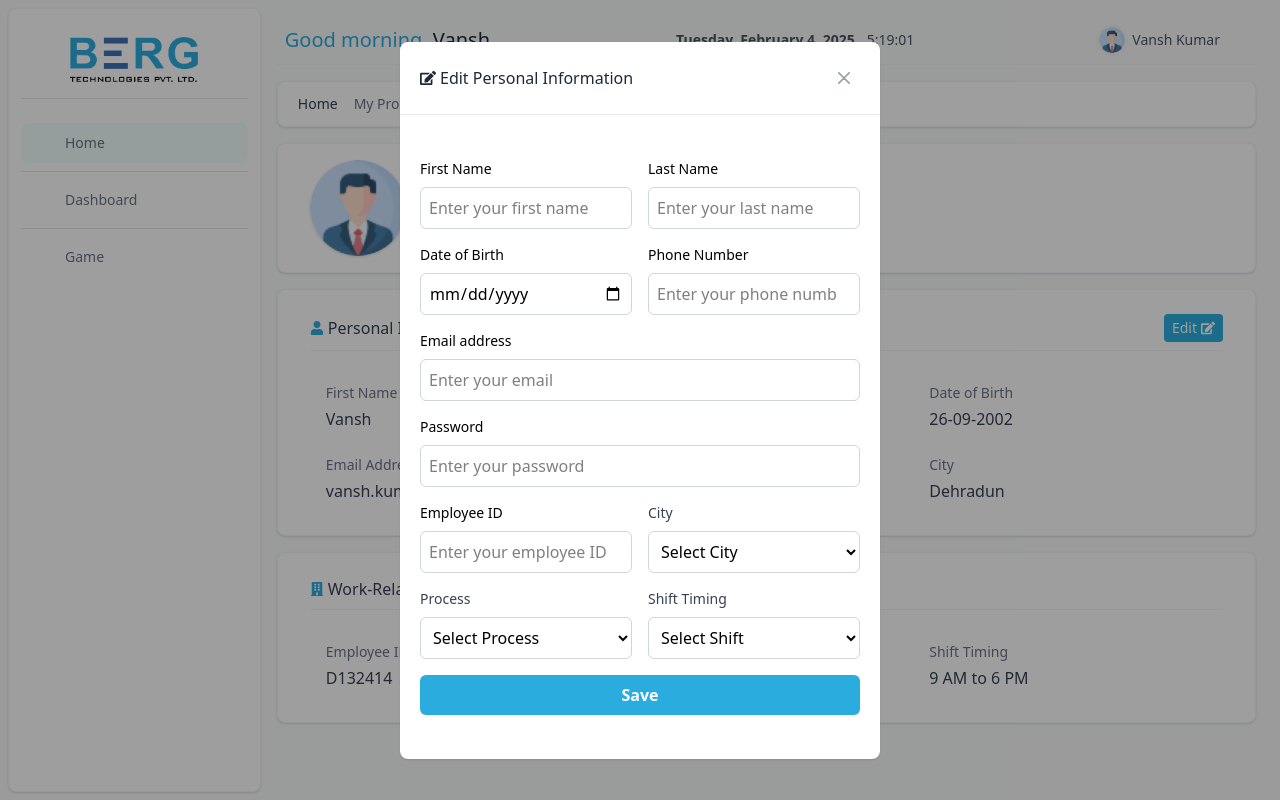
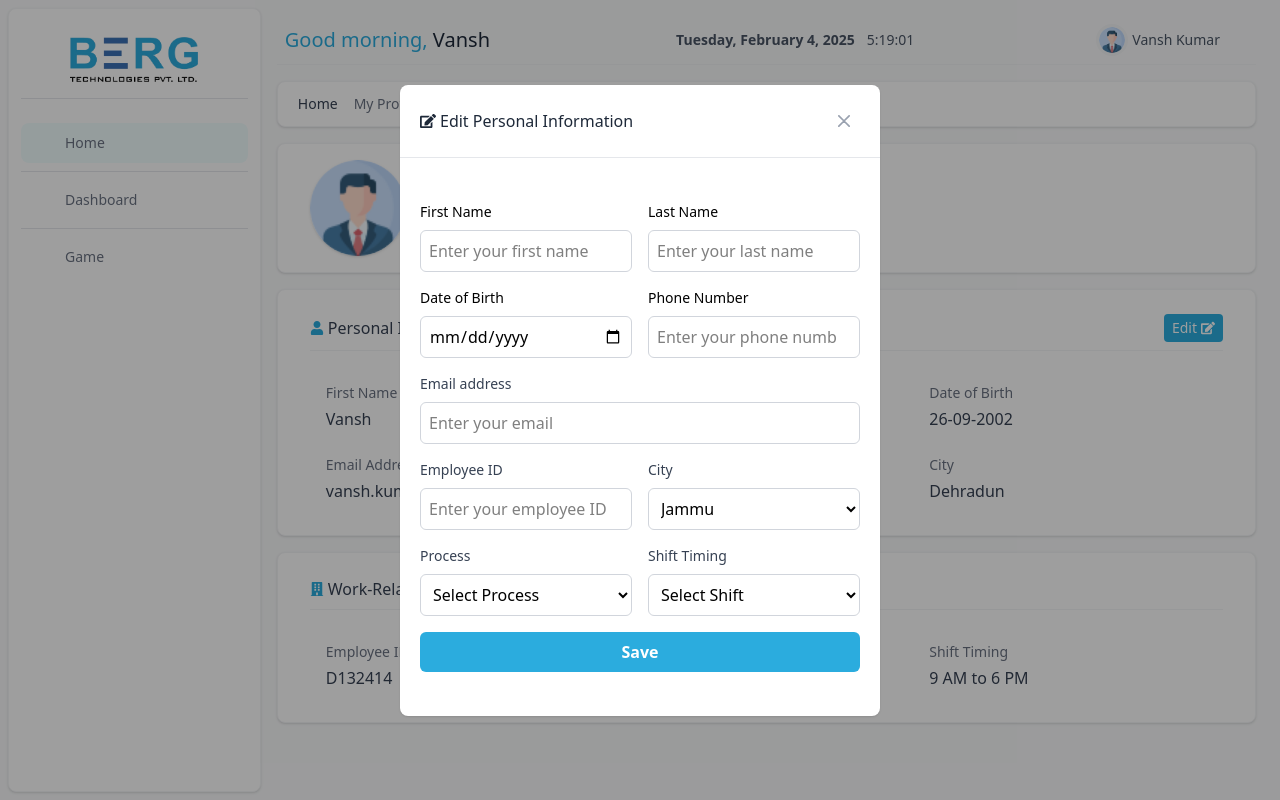
Before and after one commit to ALU-akash/Anvesana, a React (Vite) app in the folder frontend/: page /profile in a window 1280 px wide. Both pictures are taken after a click on the button "Edit". Built offline with nearby package versions, Linux system fonts and the light colour scheme; some icons are missing.

Commit message:
added disabled inputs

```diff
--- a/frontend/src/pages/ProfilePage.jsx
+++ b/frontend/src/pages/ProfilePage.jsx
@@ -7,8 +7,6 @@ import FormInput from "../components/FormInput";
 import { FaUser, FaEdit, FaBuilding } from "react-icons/fa"; // Ensure react-icons is installed
 
 export default function ProfilePage() {
-
-
   const [firstName, setFirstName] = useState("");
   const [lastName, setLastName] = useState("");
   const [dob, setDob] = useState("");
@@ -32,7 +30,6 @@ export default function ProfilePage() {
       setCity("");
     }
   };
-
 
   const [isModalOpen, setIsModalOpen] = useState(false);
 
@@ -171,43 +168,47 @@ export default function ProfilePage() {
                         onChange={(e) => setPhoneNumber(e.target.value)}
                       />
                     </div>
-                    <FormInput
-                      label="Email address"
+                    <div className="flex flex-col gap-2">
+                      <label className="block text-sm font-medium text-gray-700">
+                        Email address
+                      </label>
+                      <input
+                        disabled
+                        className="p-2 border border-gray-300 rounded-md focus:border-[#2BACDE] focus:ring-0"
                         type="email"
                         name="email"
+                        id="email"
                         placeholder="Enter your email"
                         value={email}
                         onChange={(e) => setEmail(e.target.value)}
                       />
-                    <FormInput
-                      label="Password"
-                      type="password"
-                      name="password"
-                      placeholder="Enter your password"
-                      value={password}
-                      onChange={(e) => setPassword(e.target.value)}
-                    />
+                    </div>
+
                     <div className="grid grid-cols-2 gap-4 items-center">
-                      <FormInput
-                        label="Employee ID"
+                      <div className="flex flex-col gap-2">
+                        <label className="block text-sm font-medium text-gray-700">
+                          Employee ID
+                        </label>
+                        <input
+                          disabled
+                          className="p-2 border border-gray-300 rounded-md focus:border-[#2BACDE] focus:ring-0"
                           type="text"
                           name="employeeId"
+                          id="employeeId"
                           placeholder="Enter your employee ID"
                           value={employeeId}
-                        onChange={handleEmployeeIdChange} //function to handle employee id changes to set city
                         />
+                      </div>
                       <div className="space-y-2">
                         <label className="block text-sm font-medium text-gray-700">
                           City
                         </label>
                         <select
+                          disabled
                           className="block w-full p-2 border border-gray-300 rounded-md"
                           value={city}
                           onChange={(e) => setCity(e.target.value)}
                         >
-                          <option value="" disabled>
-                            Select City
-                          </option>
                           <option value="Jammu">Jammu</option>
                           <option value="Dehradun">Dehradun</option>
                         </select>
```
Lines whose indentation alone changed are shown as unchanged.
